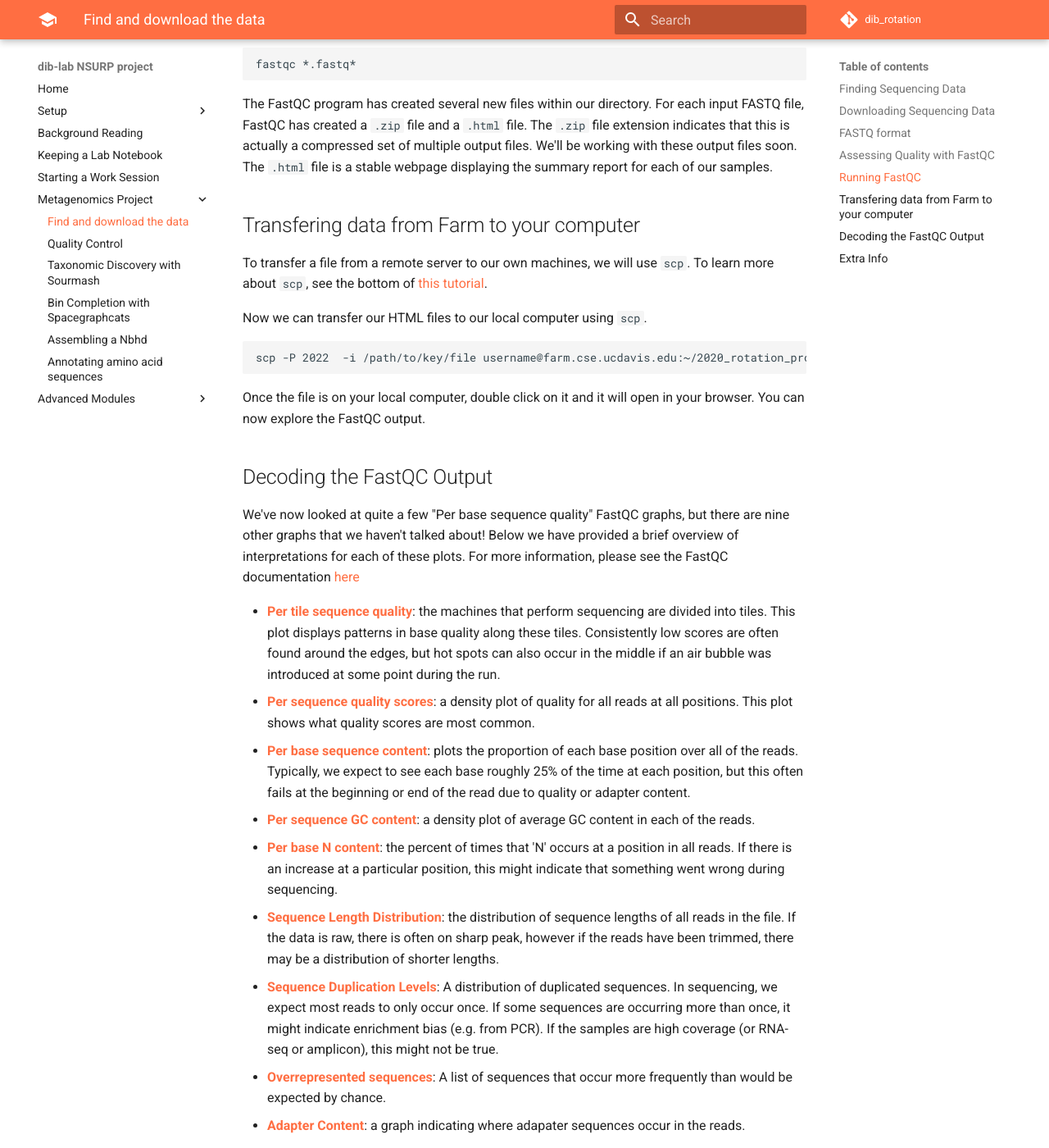
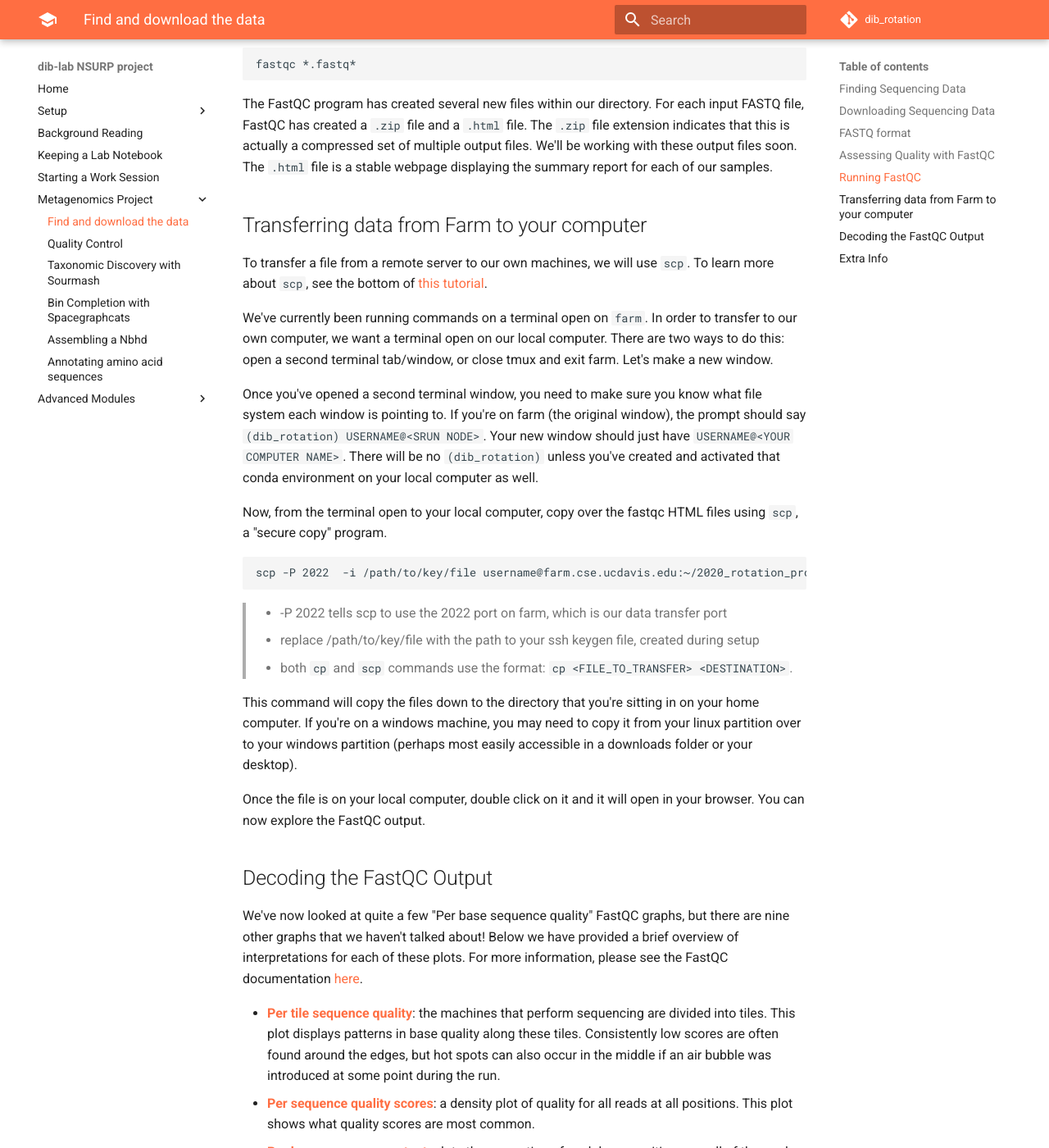
Before and after one commit to dib-lab/dib_rotation, an MkDocs documentation site: the page built from doc/05_starting_with_data.md, in a window 1280 px wide and 1400 px high, scrolled down 6265 px. Shown: the whole window at 82% size. Built offline with MkDocs 1.6.1 and Material for MkDocs 9.7.7, drawn with Linux system fonts in a browser that asks for light colours; comment, search, counter and statistics services are not loaded.

Commit message:
specify computer for scp transfer

````diff
--- a/doc/05_starting_with_data.md
+++ b/doc/05_starting_with_data.md
@@ -180,16 +180,34 @@
 with these output files soon. The `.html` file is a stable webpage
 displaying the summary report for each of our samples.
 
-## Transfering data from Farm to your computer
+## Transferring data from Farm to your computer
 
 To transfer a file from a remote server to our own machines, we will use `scp`.
 To learn more about `scp`, see the bottom of [this tutorial](https://datacarpentry.org/shell-genomics/05-writing-scripts/).
 
-Now we can transfer our HTML files to our local computer using `scp`.
+
+We've currently been running commands on a terminal open on `farm`.
+In order to transfer to our own computer, we want a terminal open on our local computer.
+There are two ways to do this: open a second terminal tab/window, or close tmux and exit farm. Let's make a new window.
+
+Once you've opened a second terminal window, you need to make sure you know what file system each window is pointing to.
+If you're on farm (the original window), the prompt should say `(dib_rotation) USERNAME@<SRUN NODE>`. Your new window should
+just have `USERNAME@<YOUR COMPUTER NAME>`. There will be no `(dib_rotation)` unless you've created and activated that conda
+environment on your local computer as well.
+
+Now, from the terminal open to your local computer, copy over the fastqc HTML files using `scp`, a "secure copy" program.
 
 ```
 scp -P 2022  -i /path/to/key/file username@farm.cse.ucdavis.edu:~/2020_rotation_project/raw_data/*.html .
 ```
+
+>   - -P 2022 tells scp to use the 2022 port on farm, which is our data transfer port
+>   - replace /path/to/key/file with the path to your ssh keygen file, created during setup
+>   - both `cp` and `scp` commands use the format: `cp <FILE_TO_TRANSFER> <DESTINATION>`.
+
+This command will copy the files down to the directory that you're sitting in on your home computer. If you're on a windows machine,
+you may need to copy it from your linux partition over to your windows partition (perhaps most easily accessible in a downloads folder
+or your desktop).
 
 Once the file is on your local computer, double click on it and it will open in your browser.
 You can now explore the FastQC output.
@@ -198,7 +216,7 @@
 
 We've now looked at quite a few "Per base sequence quality" FastQC graphs, but there are nine other graphs that we haven't talked about!
 Below we have provided a brief overview of interpretations for each of these plots.
-For more information, please see the FastQC documentation [here](https://www.bioinformatics.babraham.ac.uk/projects/fastqc/Help/)
+For more information, please see the FastQC documentation [here](https://www.bioinformatics.babraham.ac.uk/projects/fastqc/Help/).
 
 + [**Per tile sequence quality**](https://www.bioinformatics.babraham.ac.uk/projects/fastqc/Help/3%20Analysis%20Modules/12%20Per%20Tile%20Sequence%20Quality.html): the machines that perform sequencing are divided into tiles. This plot displays patterns in base quality along these tiles. Consistently low scores are often found around the edges, but hot spots can also occur in the middle if an air bubble was introduced at some point during the run.
 + [**Per sequence quality scores**](https://www.bioinformatics.babraham.ac.uk/projects/fastqc/Help/3%20Analysis%20Modules/3%20Per%20Sequence%20Quality%20Scores.html): a density plot of quality for all reads at all positions. This plot shows what quality scores are most common.
````
